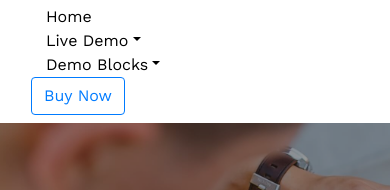
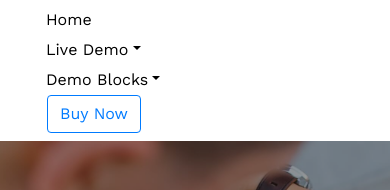
Before and after one commit to nepolionchakma/AppAMP-health-tracker, a plain HTML site: page index.html in a window 390 px wide. Both pictures are taken after a click on the button "Toggle navigation". Shown: the part 59-249 px from the top of the page. Drawn offline with nearby package versions, Linux system fonts and the light colour scheme.

Commit message:
Update style.css

```diff
--- a/style.css
+++ b/style.css
@@ -361,4 +361,10 @@ img{
     .learn-more-item-left img {
         left: 0;
     }
+    .my-menu ul li{
+        margin: 3px 0;
+    }
+    .top-btn{
+        margin-left: 16px;
+    }
 }
```
